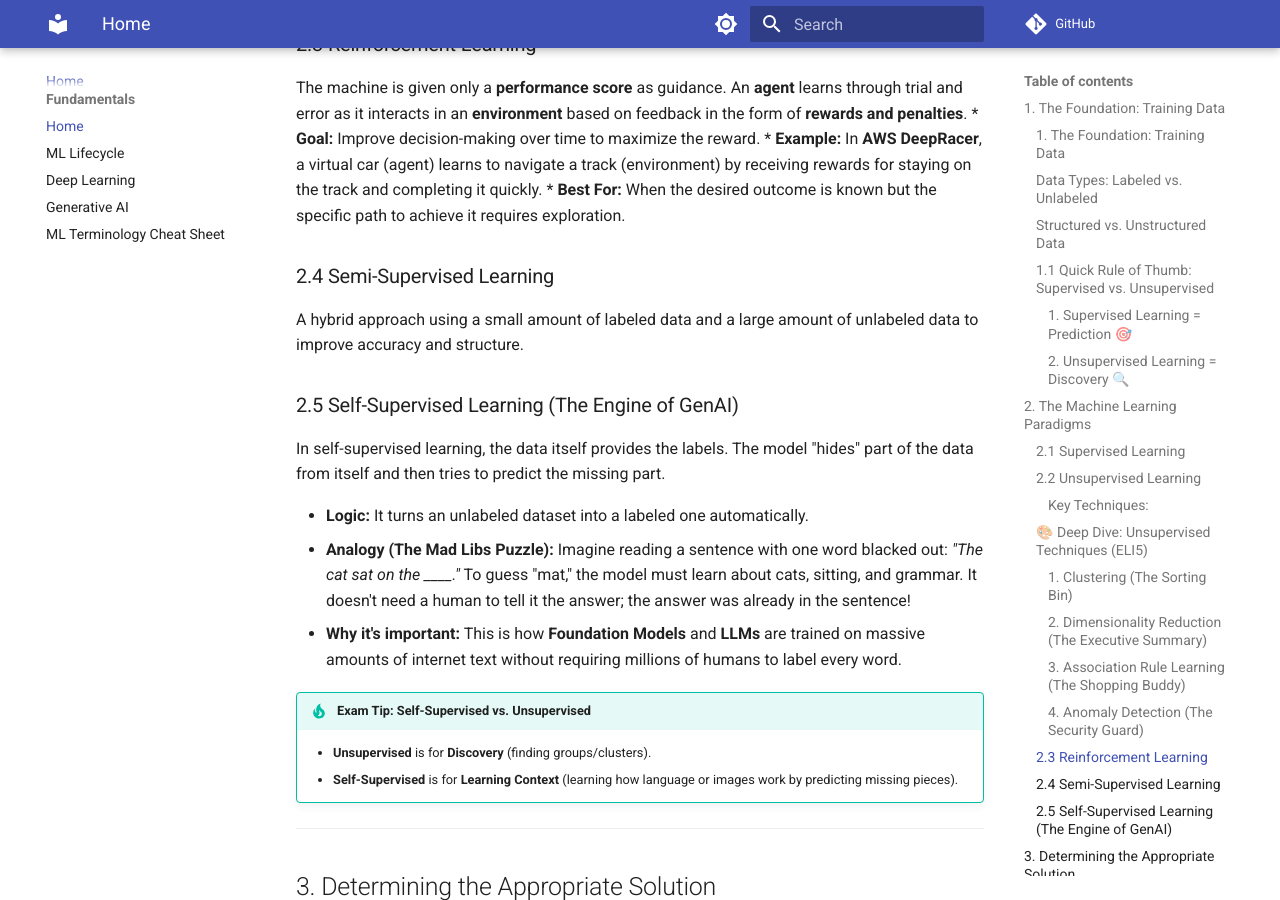
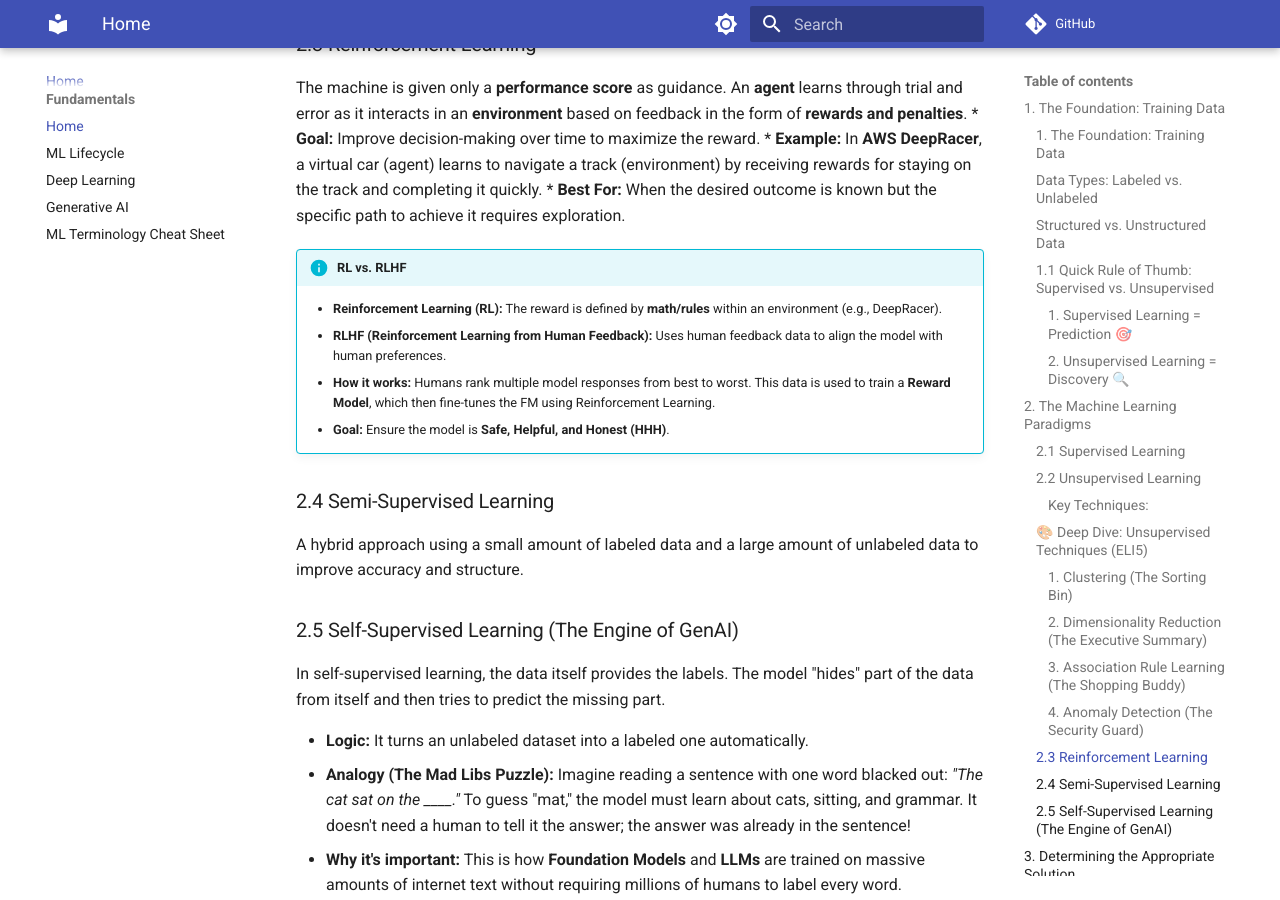
Before and after one commit to kvcenation5/aws-ai-practitioner-exam, an MkDocs documentation site: the page built from docs/index.md, in a window 1280 px wide and 900 px high, scrolled down 4264 px. Built offline with MkDocs 1.6.1 and Material for MkDocs 9.7.7, drawn with Linux system fonts in a browser that asks for light colours; comment, search, counter and statistics services are not loaded.

Commit message:
Clarify difference between RL and RLHF in documentation

```diff
--- a/docs/index.md
+++ b/docs/index.md
@@ -122,6 +122,12 @@ The machine is given only a **performance score** as guidance. An **agent** lear
 *   **Example:** In **AWS DeepRacer**, a virtual car (agent) learns to navigate a track (environment) by receiving rewards for staying on the track and completing it quickly.
 *   **Best For:** When the desired outcome is known but the specific path to achieve it requires exploration.
 
+!!! info "RL vs. RLHF"
+    *   **Reinforcement Learning (RL):** The reward is defined by **math/rules** within an environment (e.g., DeepRacer).
+    *   **RLHF (Reinforcement Learning from Human Feedback):** Uses human feedback data to align the model with human preferences.
+    *   **How it works:** Humans rank multiple model responses from best to worst. This data is used to train a **Reward Model**, which then fine-tunes the FM using Reinforcement Learning.
+    *   **Goal:** Ensure the model is **Safe, Helpful, and Honest (HHH)**.
+
 ### 2.4 Semi-Supervised Learning
 A hybrid approach using a small amount of labeled data and a large amount of unlabeled data to improve accuracy and structure.
 
```
Also changed, not shown: docs/03-generative-ai-fundamentals.md (+1 -1 lines).
